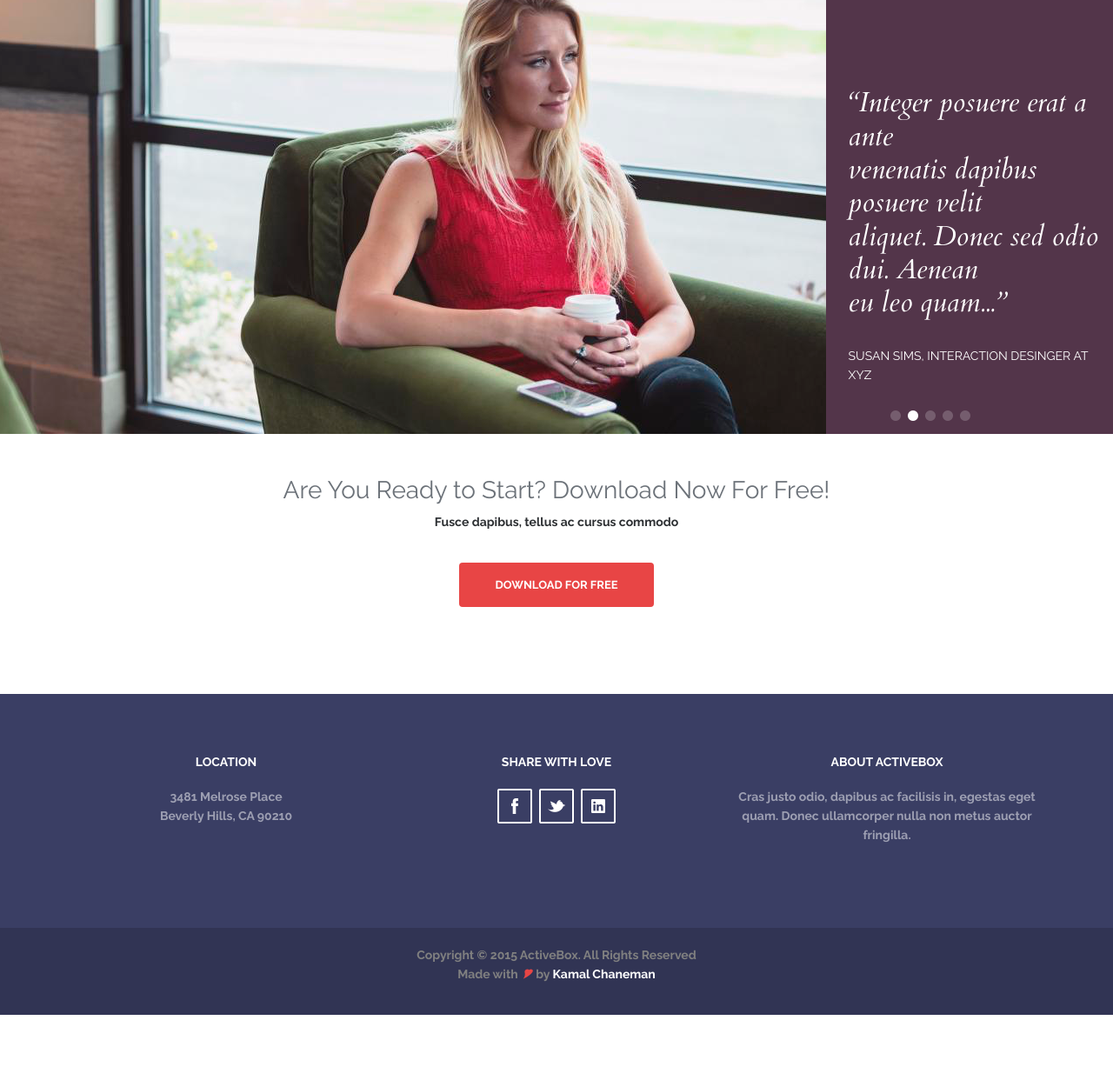
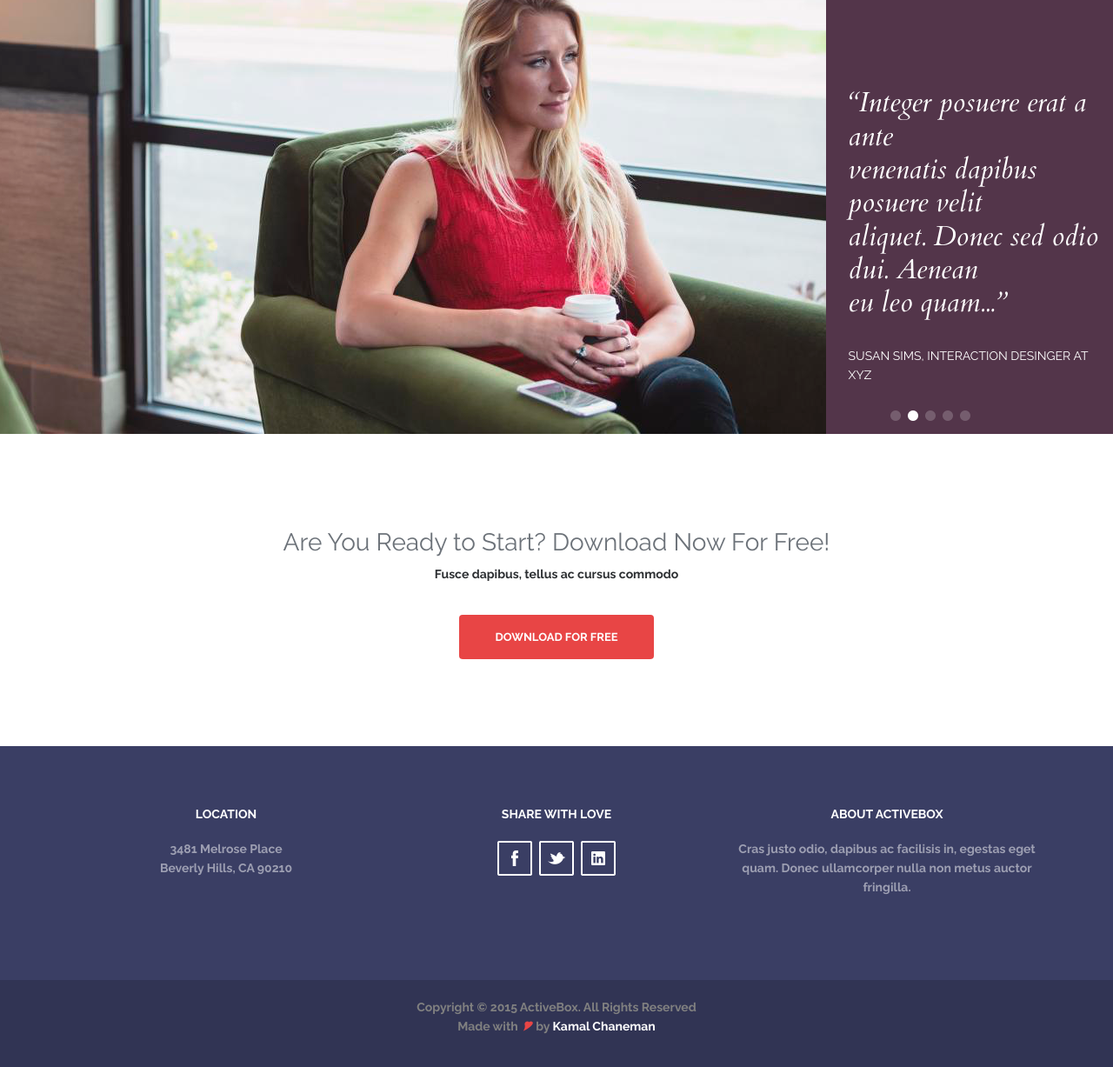
Before and after one commit to karenmanzur/SmoothOperators-Desarrollo-Web, a PHP site: page / in a window 1280 px wide. Shown: the part 2800-4027 px from the top of the page at 87% size. Before the commit the page ends 3967 px from the top, so only its background shows below. Run offline with PHP 8.4, Linux system fonts and the light colour scheme; some libraries are stand-ins or nearby versions.

Commit message:
Ya terminamos
- Padding testimonial <-> download

```diff
--- a/css/estilo.css
+++ b/css/estilo.css
@@ -52,7 +52,7 @@ header{
   font-weight: normal;
 }
 section .download  {
-  padding: 0 0 100px;
+  padding: 60px 0 100px;
 }
 
 header .nav {
```
